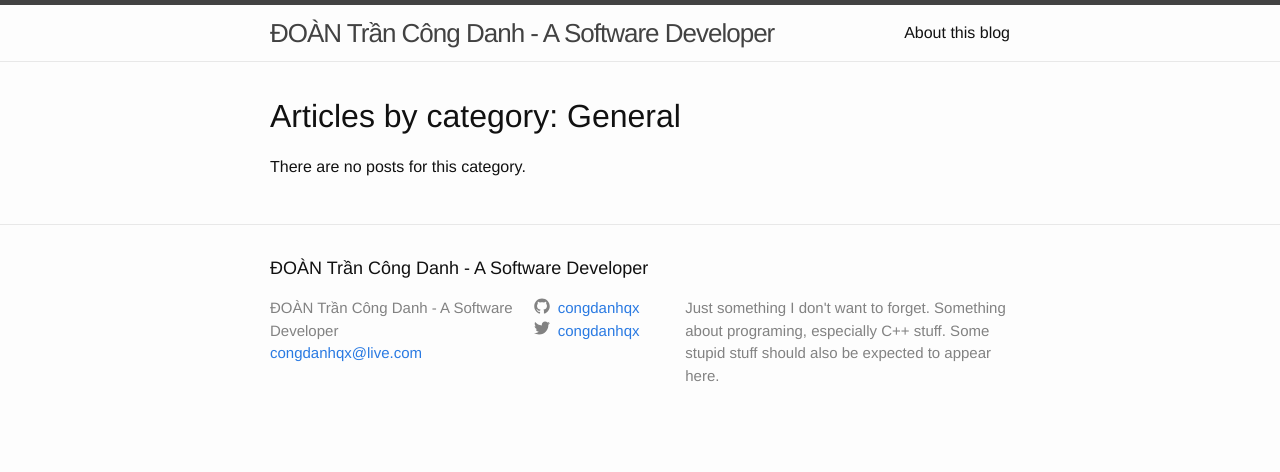
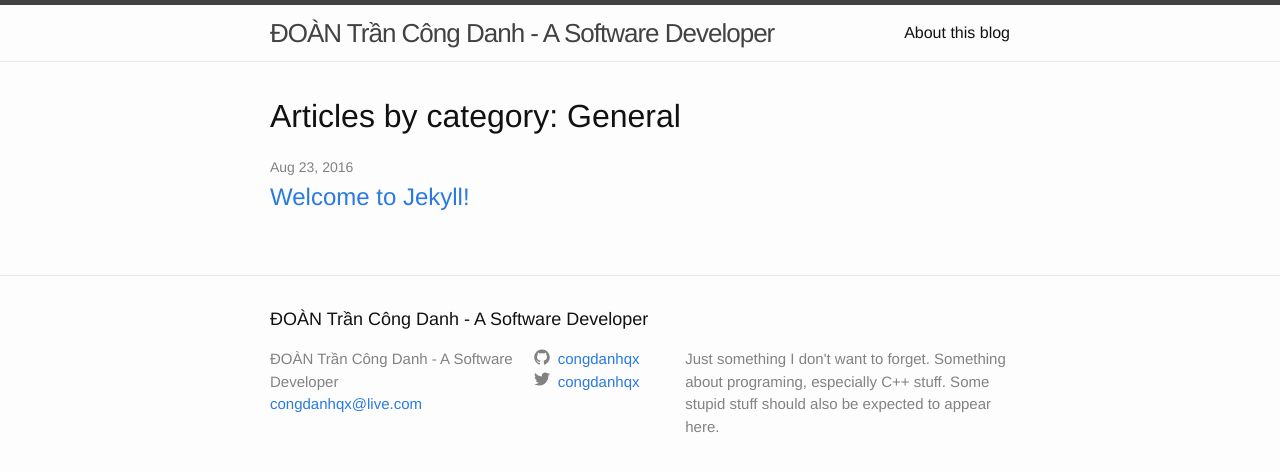
Before and after one commit to congdanhqx-zz/congdanhqx.github.io, a Jekyll site: the page built from _my_categories/general.markdown, in a window 1280 px wide. Shown: the top 472 px of the page. Built offline with Jekyll 4.4.1, drawn with Linux system fonts in a browser that asks for light colours; some web fonts are replaced.

Commit message:
Post by Category

```diff
--- a/_layouts/blog_by_category.html
+++ b/_layouts/blog_by_category.html
@@ -7,8 +7,8 @@ layout: default
 <h1>Articles by category: {{ page.name }}</h1>
 
   <ul class="post-list">
-    {% if site.category[page.slug] %}
-        {% for post in site.category[page.slug] %}
+    {% if site.categories[page.slug] %}
+        {% for post in site.categories[page.slug] %}
           <li>
             <span class="post-meta">{{ post.date | date: "%b %-d, %Y" }}</span>
             <h2>
```
